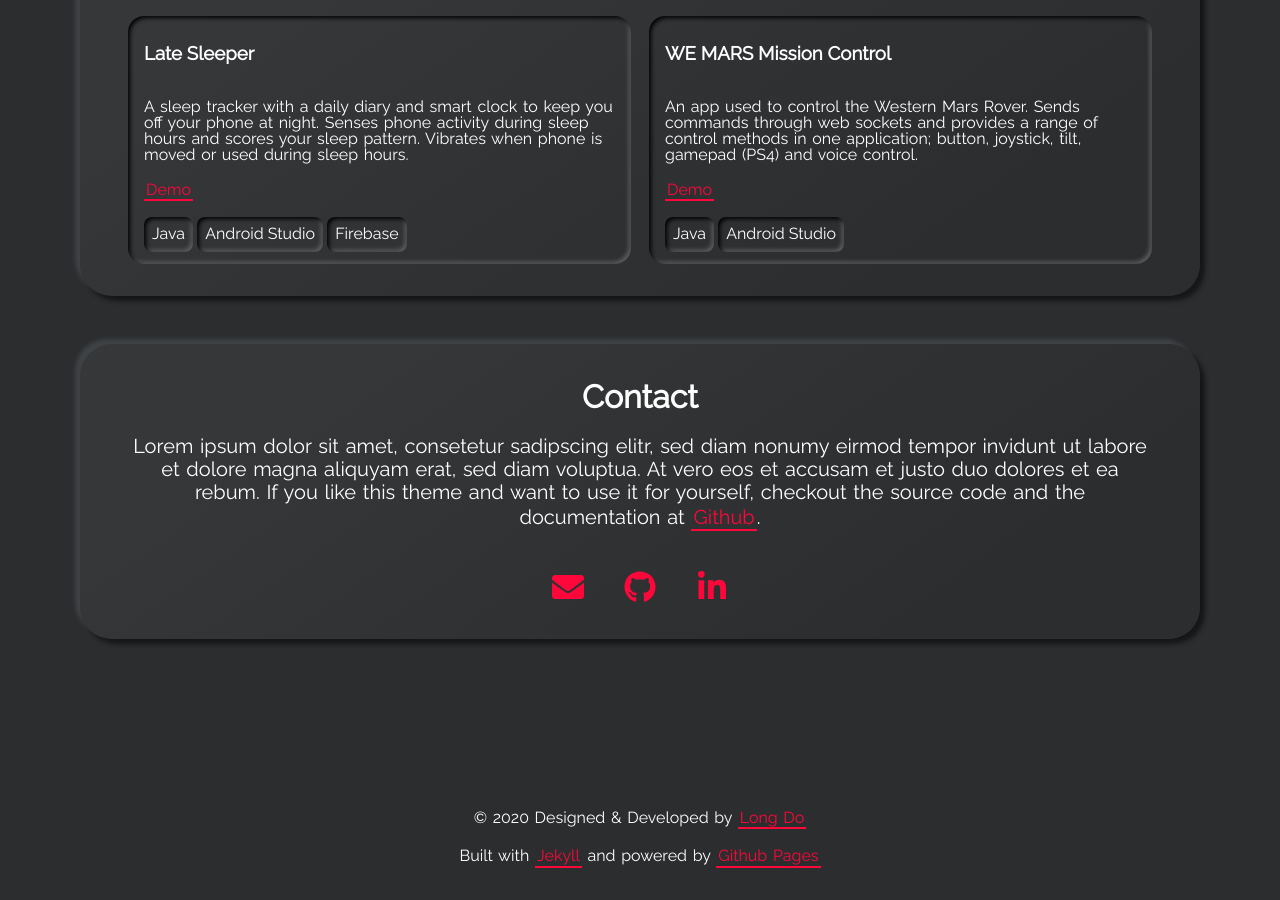
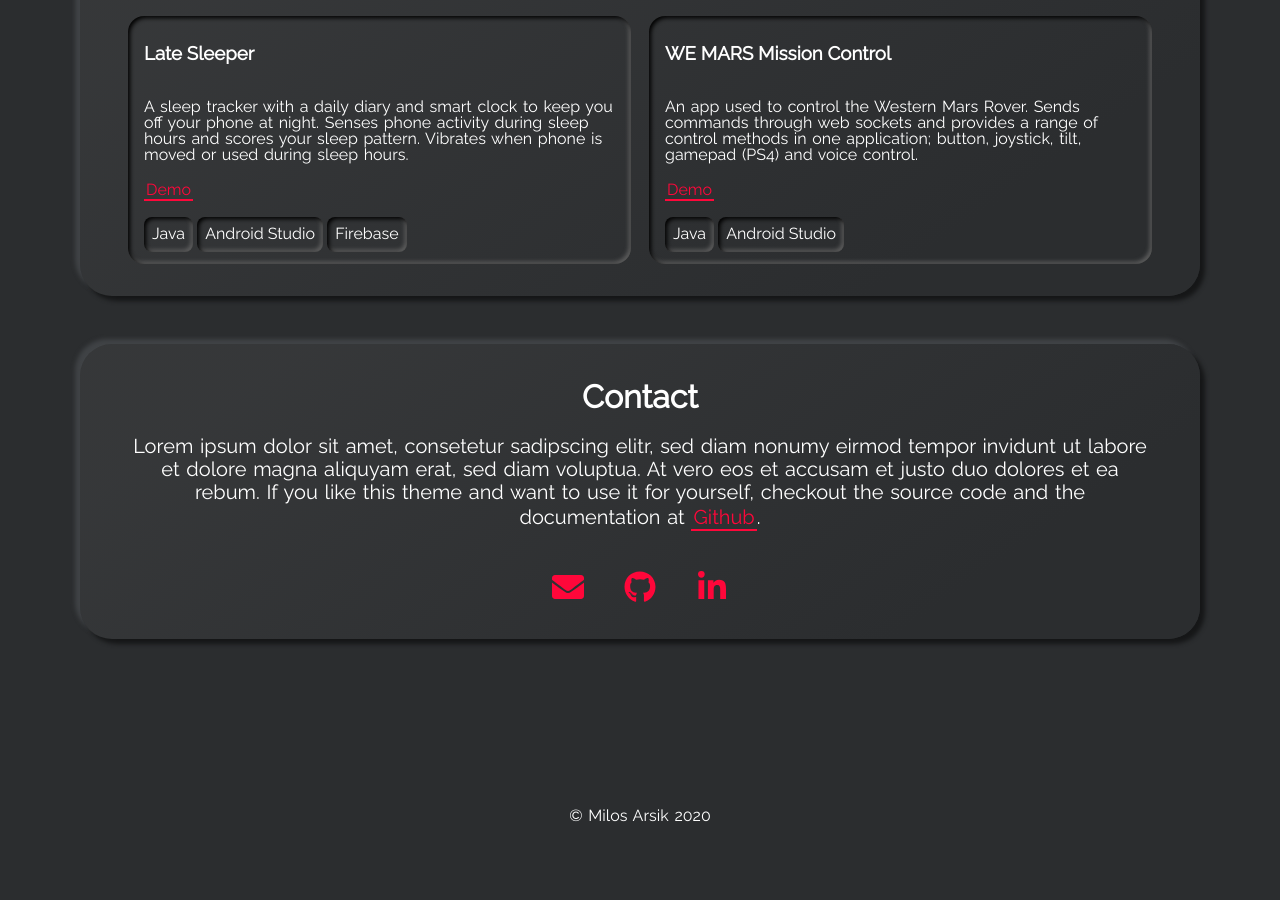
Before and after one commit to milosarsik/milosarsik.github.io, a Jekyll site: the page built from index.html, in a window 1280 px wide and 900 px high, scrolled down 2495 px. Built offline with Jekyll 4.4.1, drawn with Linux system fonts in a browser that asks for light colours; after the commit the page ends 3352 px from its top, so only the background shows below that.

Commit message:
Update footer.html

```diff
--- a/_includes/footer.html
+++ b/_includes/footer.html
@@ -1,19 +1,6 @@
 <footer class="footer">
   <p>
-    &copy; 2020 Designed & Developed by
-    <a class="highlight-link" href="https://longpdo.github.io/" target="_blank" rel="noreferrer">
-      Long Do
-    </a>
-  </p>
-  <p>
-    Built with
-    <a class="highlight-link" href="https://jekyllrb.com/"target="_blank" rel="noreferrer">
-      Jekyll
-    </a>
-    and powered by
-    <a class="highlight-link" href="https://pages.github.com/" target="_blank" rel="noreferrer">
-      Github Pages
-    </a>
+    &copy; Milos Arsik 2020
   </p>
 </footer>
 
```
